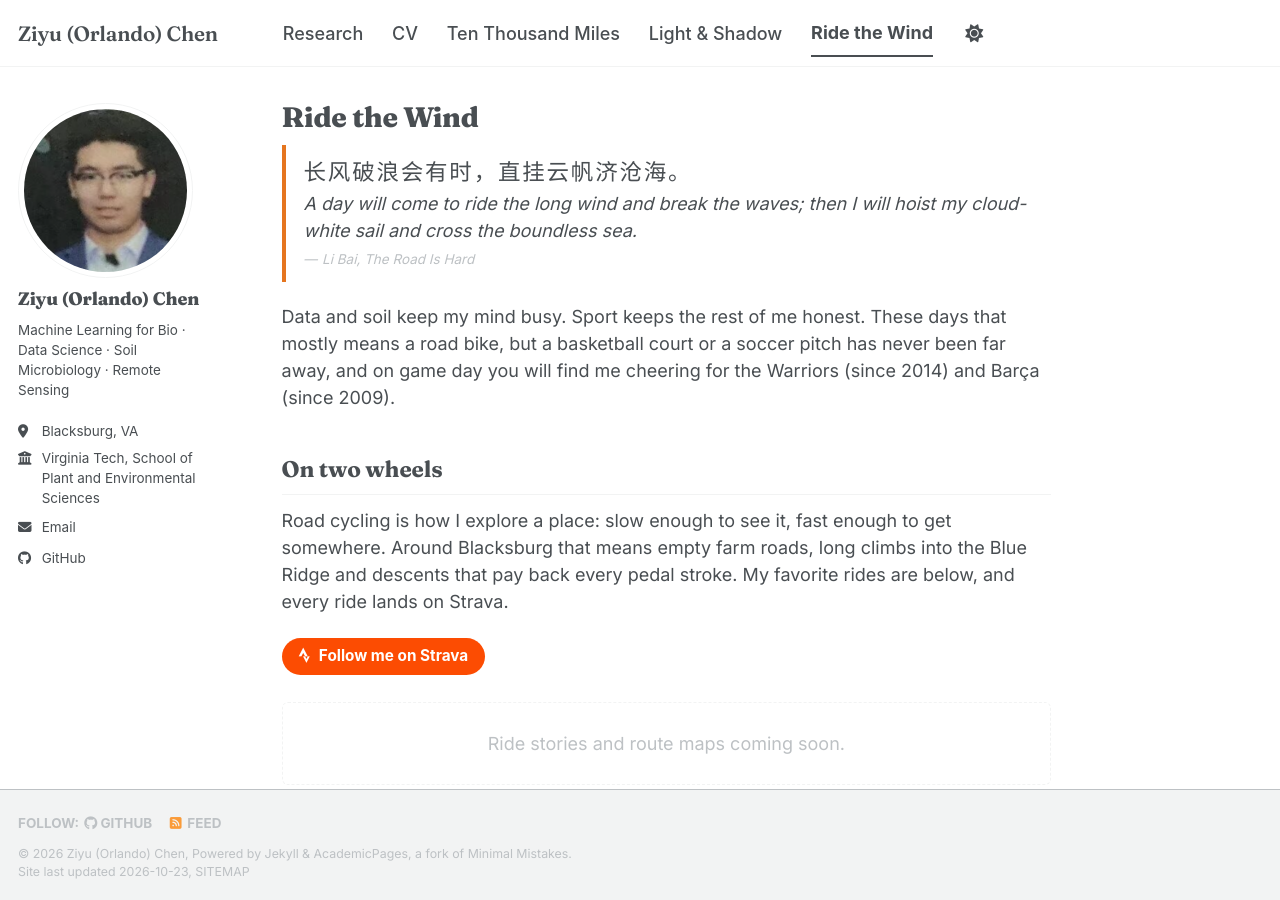
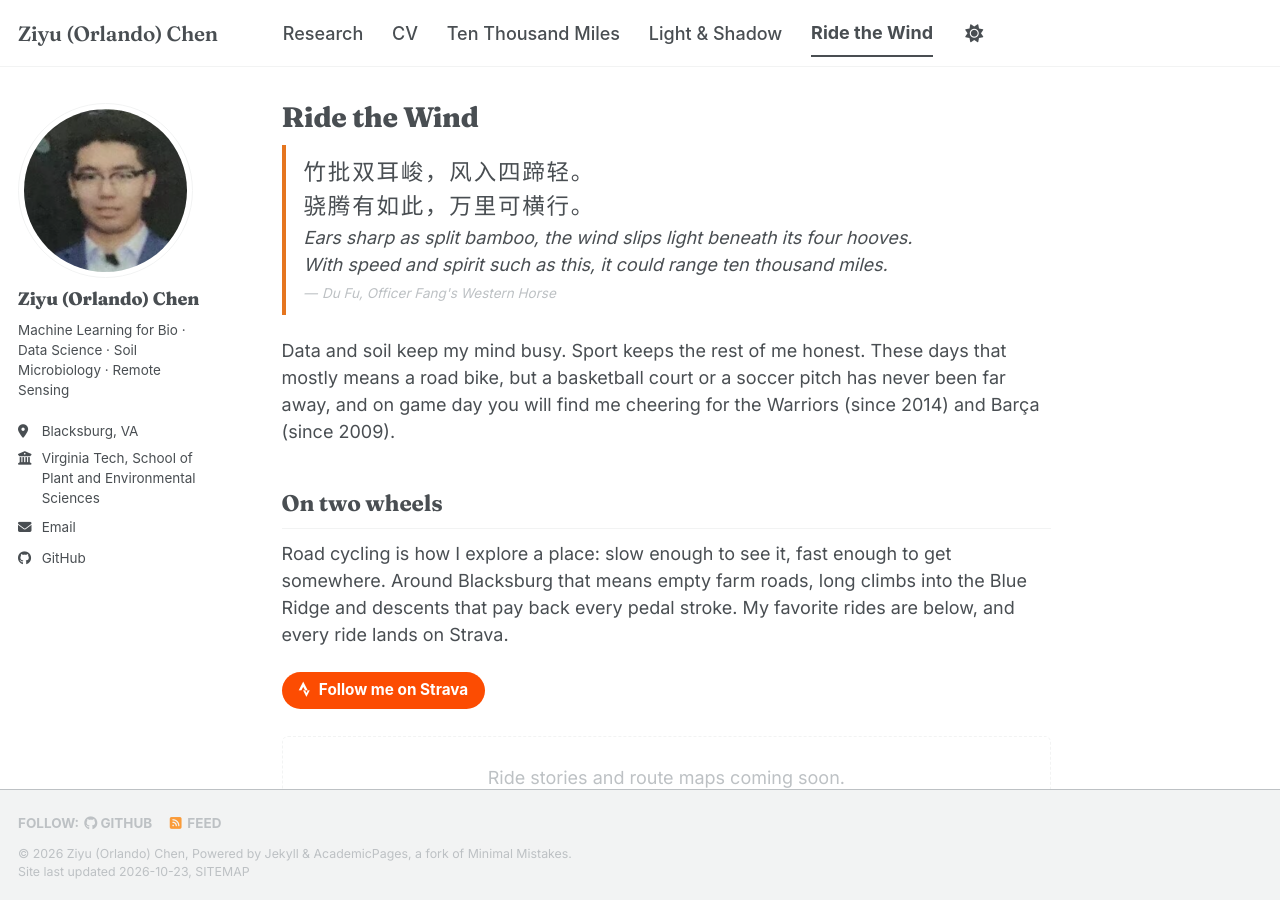
Before and after one commit to OrlandoC0111/OrlandoC0111.github.io, a Jekyll site: the page built from _pages/sports.html, in a window 1280 px wide and 900 px high. Built offline with Jekyll 4.4.1, drawn with Linux system fonts in a browser that asks for light colours; a style sheet for code colours, icons or effects is not loaded.

Commit message:
Less familiar epigraphs: Zhang Xiaoxiang (Light & Shadow), Du Fu (Ride the Wind)
Co-Authored-By: Claude Opus 5.5 <noreply@anthropic.com>

```diff
--- a/_pages/photography.html
+++ b/_pages/photography.html
@@ -9,9 +9,9 @@ author_profile: true
 <link rel="stylesheet" href="{{ base_path }}/assets/css/life.css">
 
 <blockquote class="life-epigraph">
-  <p lang="zh">明月松间照，清泉石上流。</p>
-  <p>The bright moon shines between the pines; the clear spring flows over the stones.</p>
-  <cite>Wang Wei, <i>Autumn Evening in the Mountains</i></cite>
+  <p lang="zh">素月分辉，明河共影，表里俱澄澈。<br>悠然心会，妙处难与君说。</p>
+  <p>The pale moon spreads its glow, the Milky Way casts its reflection; above and below, all is clear.<br>My heart takes it in at ease, but the wonder of it is hard to put into words.</p>
+  <cite>Zhang Xiaoxiang, <i>Crossing Dongting Lake</i> (to the tune <i>Niannujiao</i>)</cite>
 </blockquote>
 
 <p>Light I have chased around the world: city skylines at blue hour, fog rolling off the Pacific, and quiet corners of the places I have lived. Most of these were taken on a Nikon Z8. Click any photo to see it larger, and use the arrow keys to browse.</p>
--- a/_pages/sports.html
+++ b/_pages/sports.html
@@ -12,9 +12,9 @@ redirect_from:
 <link rel="stylesheet" href="{{ base_path }}/assets/css/life.css">
 
 <blockquote class="life-epigraph">
-  <p lang="zh">长风破浪会有时，直挂云帆济沧海。</p>
-  <p>A day will come to ride the long wind and break the waves; then I will hoist my cloud-white sail and cross the boundless sea.</p>
-  <cite>Li Bai, <i>The Road Is Hard</i></cite>
+  <p lang="zh">竹批双耳峻，风入四蹄轻。<br>骁腾有如此，万里可横行。</p>
+  <p>Ears sharp as split bamboo, the wind slips light beneath its four hooves.<br>With speed and spirit such as this, it could range ten thousand miles.</p>
+  <cite>Du Fu, <i>Officer Fang's Western Horse</i></cite>
 </blockquote>
 
 <p>Data and soil keep my mind busy. Sport keeps the rest of me honest. These days that mostly means a road bike, but a basketball court or a soccer pitch has never been far away, and on game day you will find me cheering for the Warriors (since 2014) and Barça (since 2009).</p>
```
